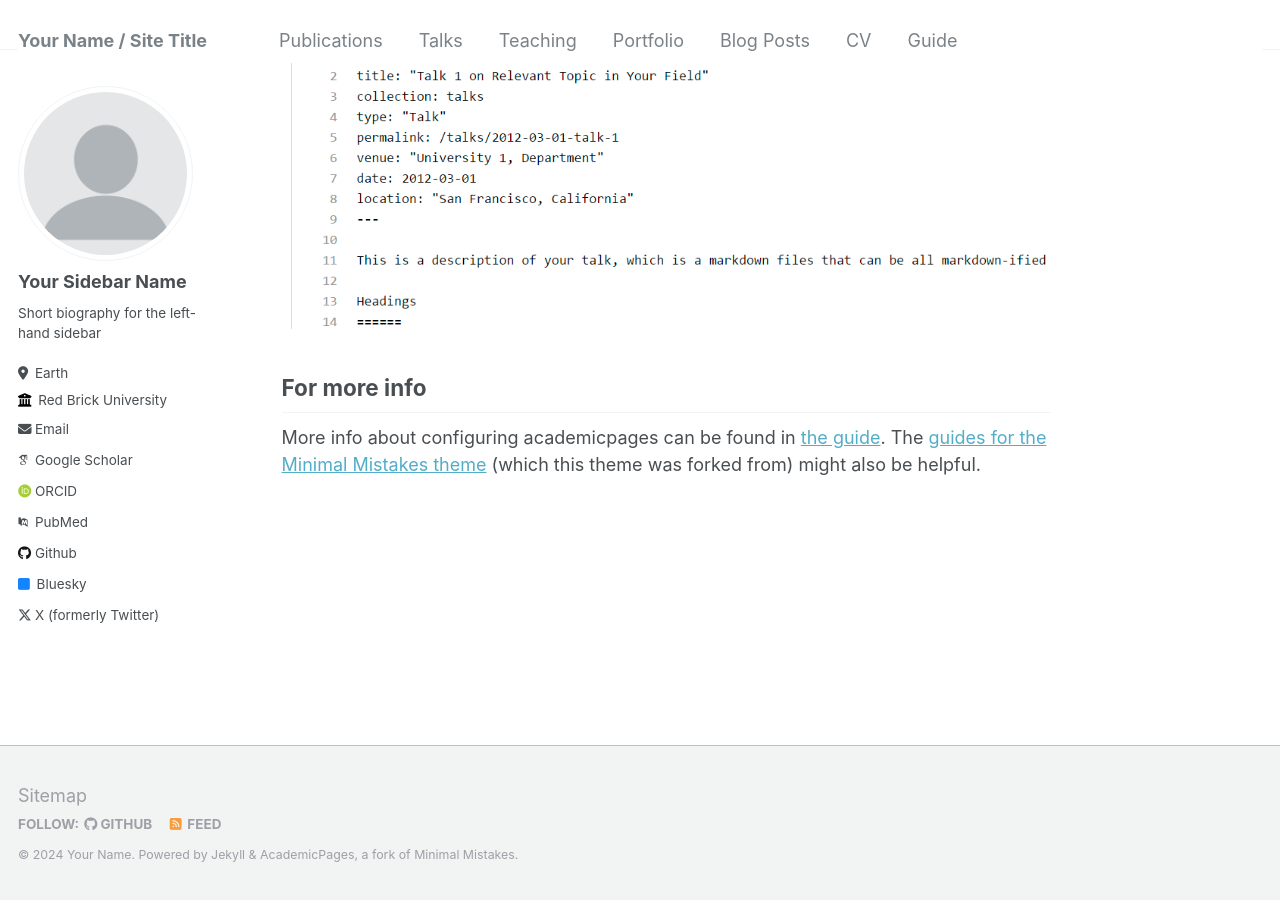
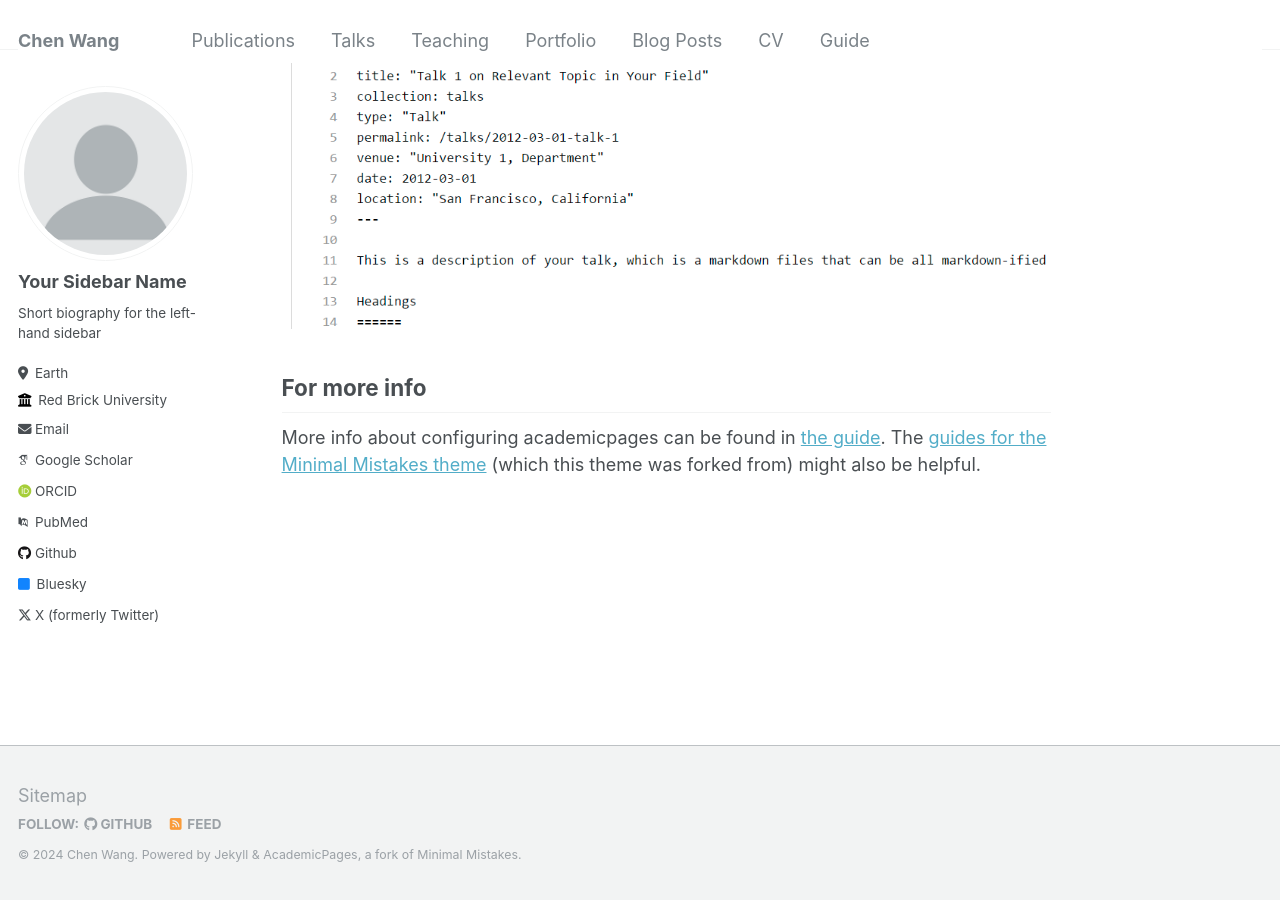
Before and after one commit to wangc1073/wangc1073.github.io, a Jekyll site: the page built from _pages/about.md, in a window 1280 px wide and 900 px high, scrolled down 2640 px. Built offline with Jekyll 4.4.1, drawn with Linux system fonts in a browser that asks for light colours; some web fonts are replaced.

Commit message:
Update _config.yml

```diff
--- a/_config.yml
+++ b/_config.yml
@@ -8,13 +8,13 @@
 
 # Basic Site Settings
 locale                   : "en-US"
-title                    : "Your Name / Site Title"
+title                    : "Chen Wang"
 title_separator          : "-"
-name                     : &name "Your Name"
+name                     : &name "Chen Wang"
 description              : &description "personal description"
-url                      : https://academicpages.github.io # the base hostname & protocol for your site e.g. "https://mmistakes.github.io"
+# url                      : https://academicpages.github.io # the base hostname & protocol for your site e.g. "https://mmistakes.github.io"
 baseurl                  : "" # the subpath of your site, e.g. "/blog"
-repository               : "academicpages/academicpages.github.io"
+# repository               : "academicpages/academicpages.github.io"
 
 # Site Author - The following control what appear as part of the author content on the side bar.
 #               If a field is blank the icon and link will not appear, otherwise it will be shown.
```
